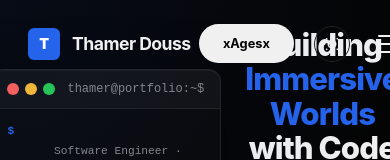
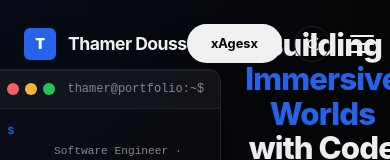
Before and after one commit to xAgesx/Portfolio_Animated, an Angular app: page / in a window 390 px wide. Shown: the top 160 px of the page. Built offline with nearby package versions, Linux system fonts and the light colour scheme.

Commit message:
NavBar responsiveness fixed

```diff
--- a/src/app/animated/animated.css
+++ b/src/app/animated/animated.css
@@ -63,7 +63,7 @@
       justify-content: space-between;
       align-items: center;
     }
-    .nav-right { display: flex; align-items: center; gap: 1.5rem; }
+    .nav-right { display: flex; align-items: center; gap: 1.5rem; margin:0 50px }
     .logo { display: flex; align-items: center; gap: 0.75rem; }
     .logo-circle {
       width: 32px; height: 32px;
--- a/src/app/carousel/carousel.css
+++ b/src/app/carousel/carousel.css
@@ -72,7 +72,8 @@ nav.menu-open {
 .nav-right {
     display: flex;
     align-items: center;
-    gap: 1.25rem;
+    gap: 0.75rem;
+    margin-right: 2rem
 }
 
 .logo {
@@ -267,6 +268,12 @@ nav.menu-open {
 
     nav.menu-open .hamburger span:nth-child(3) {
         transform: translateY(-8px) rotate(-45deg);
+    }
+}
+
+@media (max-width: 380px) {
+    .nav-right {
+        gap: 1rem;
     }
 }
 
```
